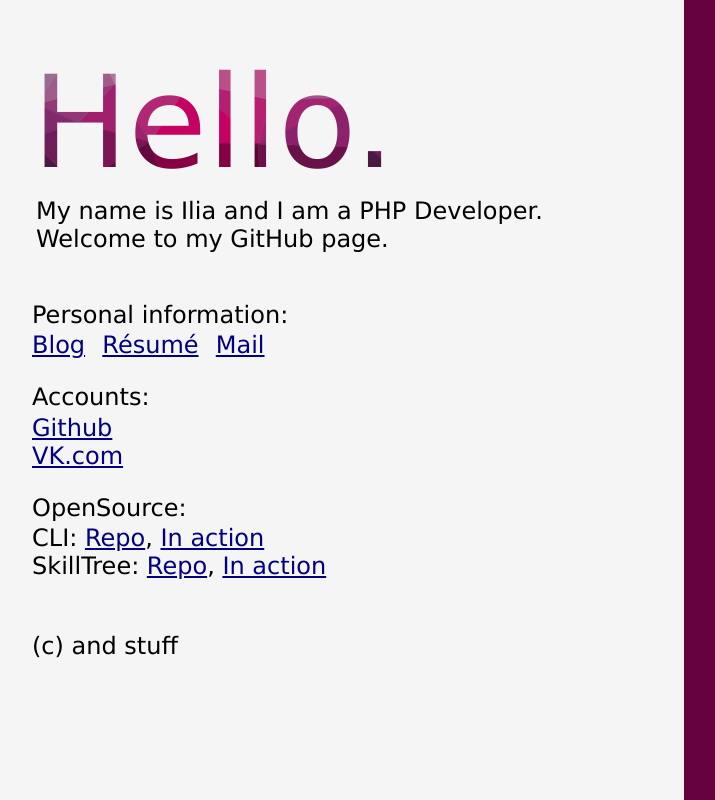
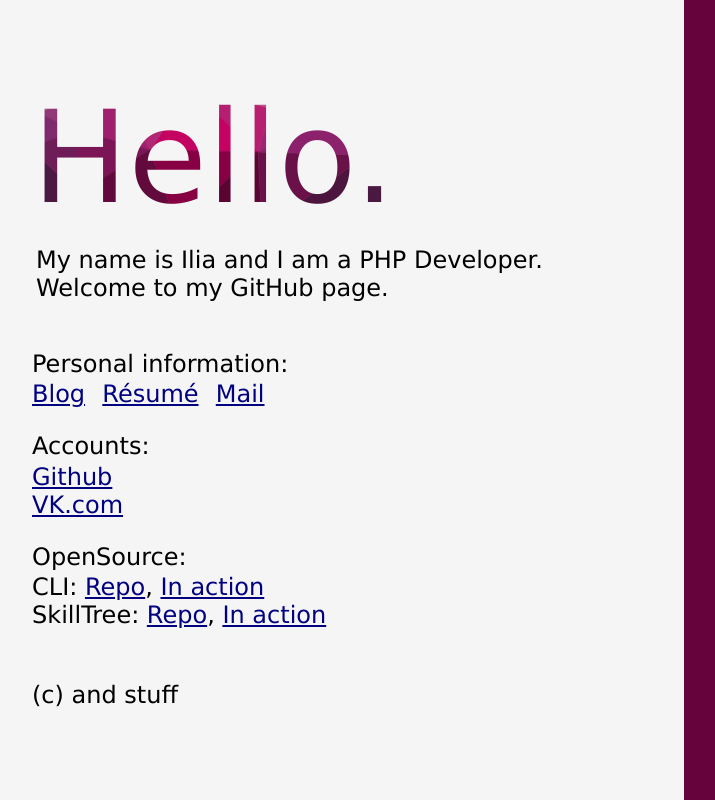
Before and after one commit to andrienko/andrienko.github.io, a plain HTML site: page index.html in a window 1280 px wide. Shown: the top 800 px of the page, without its empty margins (16-731 px from the left). Drawn offline with Linux system fonts and the light colour scheme.

Commit message:
SVG text

```diff
--- a/index.html
+++ b/index.html
@@ -10,7 +10,16 @@
 
 <div class="wrapper">
     <div class="hero">
-        <h1 title="I call this ''Graceful Degradation''">Hello.</h1>
+
+        <svg>
+            <defs>
+                <pattern id="wood" patternUnits="userSpaceOnUse" width="332" height="157" >
+                    <image xlink:href="bg.png" width="332" height="157" />
+                </pattern>
+            </defs>
+            <text y="1.2em">Hello.</text>
+        </svg>
+
         <h2>My name is Ilia and I am a&nbsp;PHP&nbsp;Developer.<br/>Welcome to my GitHub page.</h2>
     </div>
     <div class="text">
--- a/style.css
+++ b/style.css
@@ -27,14 +27,22 @@ body {
     padding-bottom: 300px;
 }
 
+/*
 h1 {
     color: #66023C;
     -webkit-text-fill-color: transparent;
     background: -webkit-linear-gradient(transparent, transparent), url('bg.png') bottom left;
+    background: -o-linear-gradient(transparent, transparent);
     -webkit-background-clip: text;
     font-size: 128px;
     position: relative;
+}*/
+
+svg {
+    width: 6em; height: 1.5em;
+    font: 300 128px 'Lucida Sans Unicode', 'Lucida Grande', sans-serif;
 }
+text { fill: url(#wood); }
 
 ul {
     margin-bottom: 1em;
```
